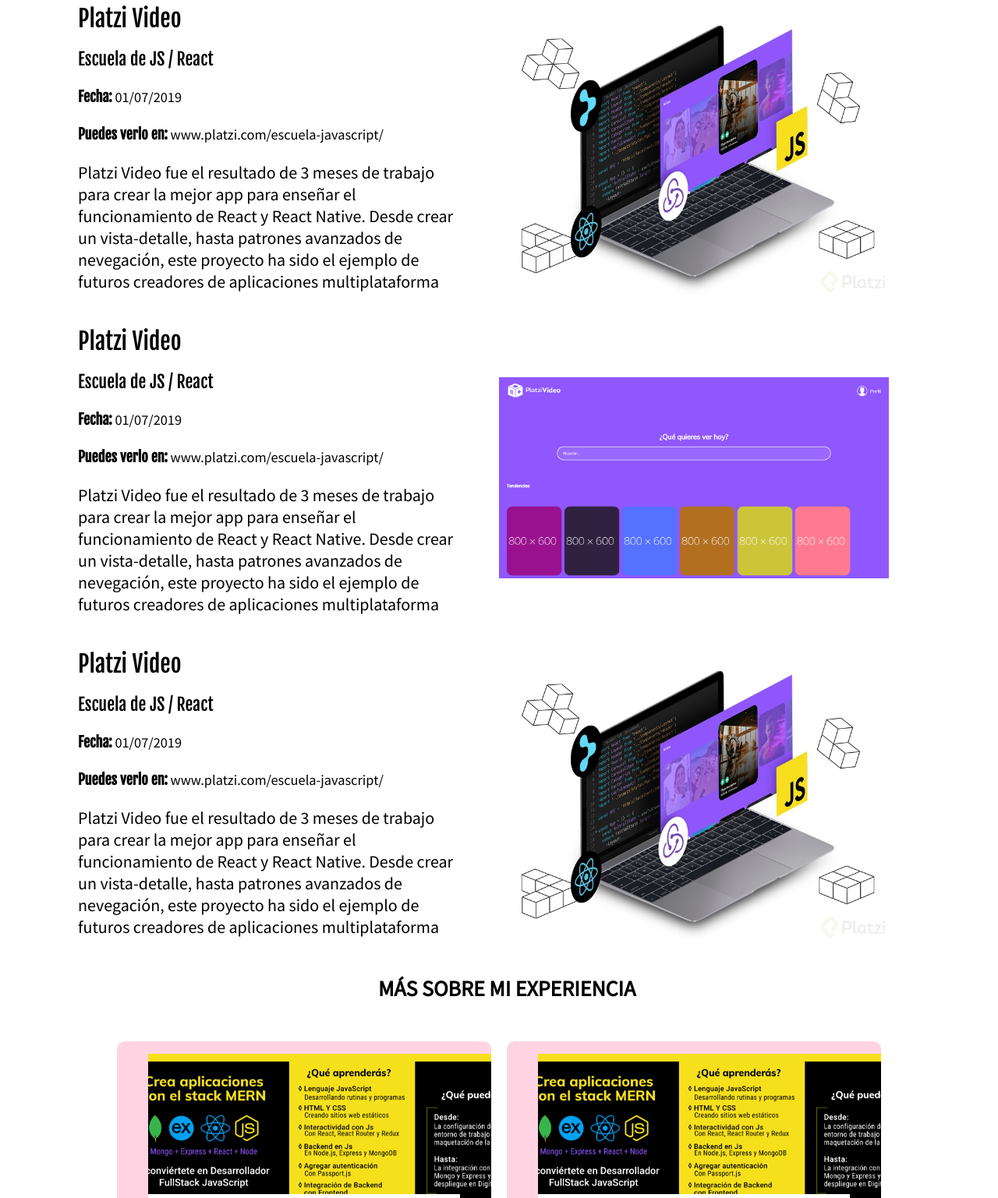
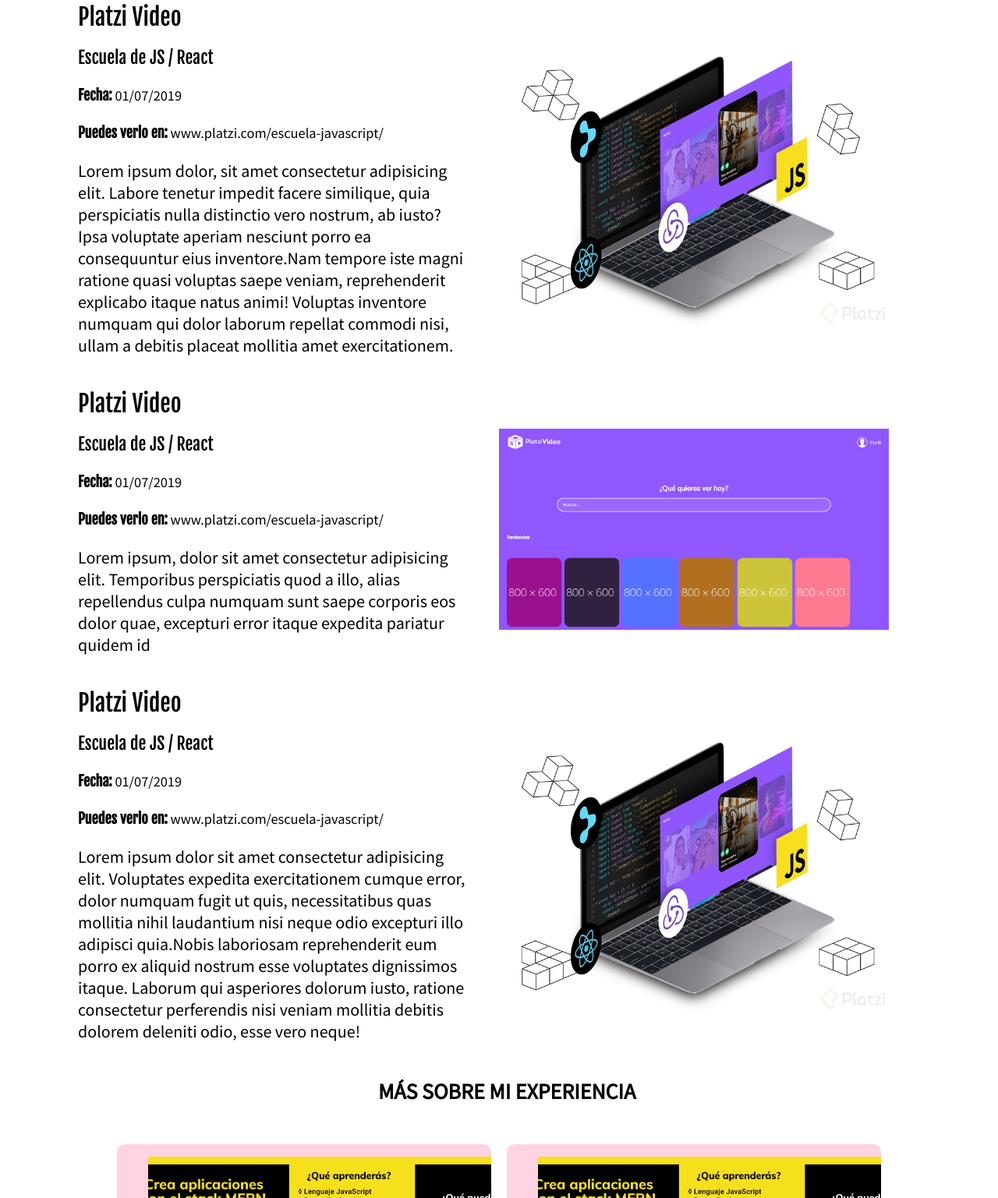
Before and after one commit to AndresReyes17/desarrollo-web-online-platzi, a plain HTML site: page index.html in a window 1280 px wide. Shown: the part 766-2303 px from the top of the page at 78% size. Drawn offline with Linux system fonts and the light colour scheme.

Commit message:
[ADD] project description

```diff
--- a/index.html
+++ b/index.html
@@ -48,10 +48,7 @@
         <h6 class="project-course">Escuela de JS / React</h6>
         <p class="project-date"><small><strong>Fecha:</strong> 01/07/2019</small></p>
         <p class="project-url"><small><strong>Puedes verlo en:</strong> www.platzi.com/escuela-javascript/</small></p>
-        <p class="project-description">Platzi Video fue el resultado de 3 meses de trabajo
-          para crear la mejor app para enseñar el funcionamiento
-          de React y React Native. Desde crear un vista-detalle, hasta patrones avanzados de nevegación, este proyecto
-          ha sido el ejemplo de futuros creadores de aplicaciones multiplataforma</p>
+        <p class="project-description">Lorem ipsum dolor, sit amet consectetur adipisicing elit. Labore tenetur impedit facere similique, quia perspiciatis nulla distinctio vero nostrum, ab iusto? Ipsa voluptate aperiam nesciunt porro ea consequuntur eius inventore.Nam tempore iste magni ratione quasi voluptas saepe veniam, reprehenderit explicabo itaque natus animi! Voluptas inventore numquam qui dolor laborum repellat commodi nisi, ullam a debitis placeat mollitia amet exercitationem.</p>
       </div>
       <figure class="project-imageContainer">
         <img class="project-image" width="500" src="images/platzi-video.jpg" alt="Proyecto creado en la Escuela de JS">
@@ -64,10 +61,7 @@
         <h6 class="project-course">Escuela de JS / React</h6>
         <p class="project-date"><small><strong>Fecha:</strong> 01/07/2019</small></p>
         <p class="project-url"><small><strong>Puedes verlo en:</strong> www.platzi.com/escuela-javascript/</small></p>
-        <p class="project-description">Platzi Video fue el resultado de 3 meses de trabajo
-          para crear la mejor app para enseñar el funcionamiento
-          de React y React Native. Desde crear un vista-detalle, hasta patrones avanzados de nevegación, este proyecto
-          ha sido el ejemplo de futuros creadores de aplicaciones multiplataforma</p>
+        <p class="project-description">Lorem ipsum, dolor sit amet consectetur adipisicing elit. Temporibus perspiciatis quod a illo, alias repellendus culpa numquam sunt saepe corporis eos dolor quae, excepturi error itaque expedita pariatur quidem id</p>
       </div>
       <figure class="project-imageContainer">
         <img class="project-image" width="500" src="images/Captura.PNG" alt="Proyecto creado en la Escuela de JS">
@@ -80,10 +74,7 @@
         <h6 class="project-course">Escuela de JS / React</h6>
         <p class="project-date"><small><strong>Fecha:</strong> 01/07/2019</small></p>
         <p class="project-url"><small><strong>Puedes verlo en:</strong> www.platzi.com/escuela-javascript/</small></p>
-        <p class="project-description">Platzi Video fue el resultado de 3 meses de trabajo
-          para crear la mejor app para enseñar el funcionamiento
-          de React y React Native. Desde crear un vista-detalle, hasta patrones avanzados de nevegación, este proyecto
-          ha sido el ejemplo de futuros creadores de aplicaciones multiplataforma</p>
+        <p class="project-description">Lorem ipsum dolor sit amet consectetur adipisicing elit. Voluptates expedita exercitationem cumque error, dolor numquam fugit ut quis, necessitatibus quas mollitia nihil laudantium nisi neque odio excepturi illo adipisci quia.Nobis laboriosam reprehenderit eum porro ex aliquid nostrum esse voluptates dignissimos itaque. Laborum qui asperiores dolorum iusto, ratione consectetur perferendis nisi veniam mollitia debitis dolorem deleniti odio, esse vero neque!</p>
       </div>
       <figure class="project-imageContainer">
         <img class="project-image" width="500" src="images/platzi-video.jpg" alt="Proyecto creado en la Escuela de JS">
```
